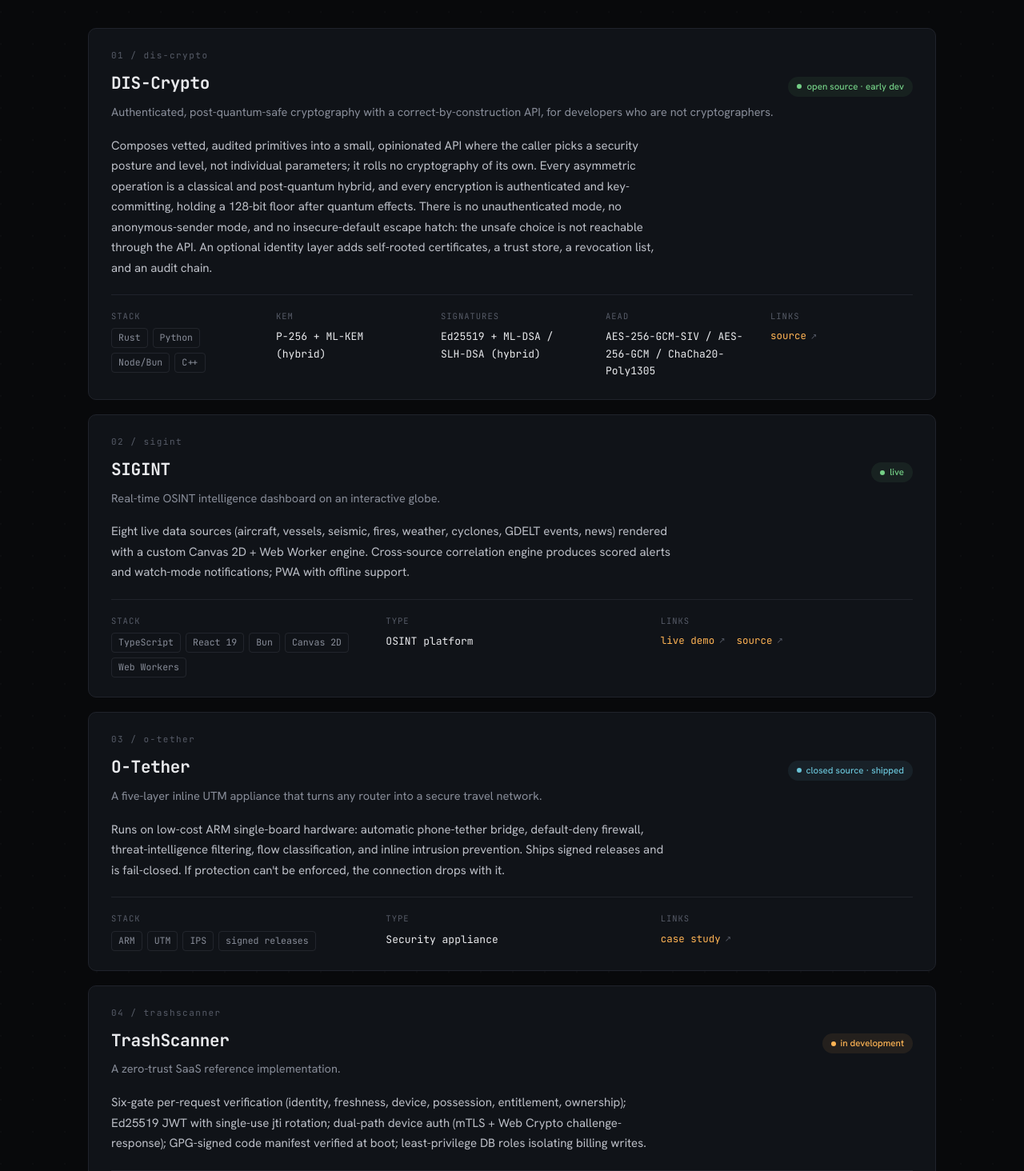
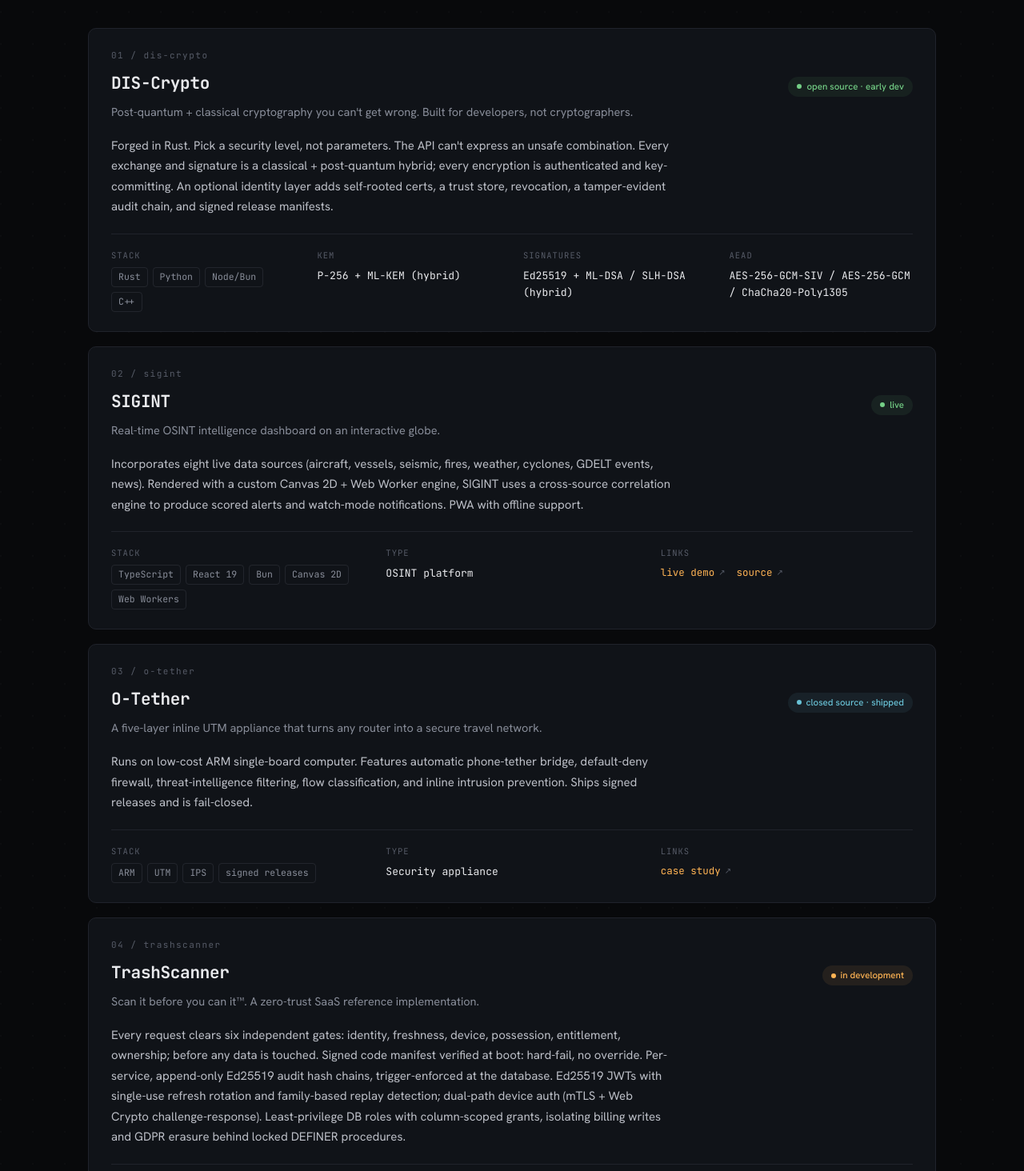
Before and after one commit to iiTONELOC/iitoneloc, a Next.js app: page / in a window 1280 px wide. Shown: the part 786-2250 px from the top of the page at 80% size. Built offline with nearby package versions, Linux system fonts and the light colour scheme; no server answers.

Commit message:
update project data

```diff
--- a/src/data/projects.ts
+++ b/src/data/projects.ts
@@ -39,9 +39,9 @@ export const projects: Project[] = [
     name: "DIS-Crypto",
     status: "open-source",
     statusLabel: "open source · early dev",
-    hook: "Authenticated, post-quantum-safe cryptography with a correct-by-construction API, for developers who are not cryptographers.",
+    hook: "Post-quantum + classical cryptography you can't get wrong. Built for developers, not cryptographers.",
     description:
-      "Composes vetted, audited primitives into a small, opinionated API where the caller picks a security posture and level, not individual parameters; it rolls no cryptography of its own. Every asymmetric operation is a classical and post-quantum hybrid, and every encryption is authenticated and key-committing, holding a 128-bit floor after quantum effects. There is no unauthenticated mode, no anonymous-sender mode, and no insecure-default escape hatch: the unsafe choice is not reachable through the API. An optional identity layer adds self-rooted certificates, a trust store, a revocation list, and an audit chain.",
+      "Forged in Rust. Pick a security level, not parameters. The API can't express an unsafe combination. Every exchange and signature is a classical + post-quantum hybrid; every encryption is authenticated and key-committing. An optional identity layer adds self-rooted certs, a trust store, revocation, a tamper-evident audit chain, and signed release manifests.",
     stack: ["Rust", "Python", "Node/Bun", "C++"],
     meta: [
       { label: "KEM", value: "P-256 + ML-KEM (hybrid)" },
@@ -51,7 +51,9 @@ export const projects: Project[] = [
         value: "AES-256-GCM-SIV / AES-256-GCM / ChaCha20-Poly1305",
       },
     ],
-    links: [{ label: "source", href: "https://github.com/wedefendit/dis-crypto" }],
+    links: [
+      // { label: "source", href: "https://github.com/wedefendit/dis-crypto" },
+    ],
   },
   {
     designation: "02 / sigint",
@@ -60,7 +62,7 @@ export const projects: Project[] = [
     statusLabel: "live",
     hook: "Real-time OSINT intelligence dashboard on an interactive globe.",
     description:
-      "Eight live data sources (aircraft, vessels, seismic, fires, weather, cyclones, GDELT events, news) rendered with a custom Canvas 2D + Web Worker engine. Cross-source correlation engine produces scored alerts and watch-mode notifications; PWA with offline support.",
+      "Incorporates eight live data sources (aircraft, vessels, seismic, fires, weather, cyclones, GDELT events, news). Rendered with a custom Canvas 2D + Web Worker engine, SIGINT uses a cross-source correlation engine to produce scored alerts and watch-mode notifications. PWA with offline support.",
     stack: ["TypeScript", "React 19", "Bun", "Canvas 2D", "Web Workers"],
     meta: [{ label: "Type", value: "OSINT platform" }],
     links: [
@@ -75,7 +77,7 @@ export const projects: Project[] = [
     statusLabel: "closed source · shipped",
     hook: "A five-layer inline UTM appliance that turns any router into a secure travel network.",
     description:
-      "Runs on low-cost ARM single-board hardware: automatic phone-tether bridge, default-deny firewall, threat-intelligence filtering, flow classification, and inline intrusion prevention. Ships signed releases and is fail-closed. If protection can't be enforced, the connection drops with it.",
+      "Runs on low-cost ARM single-board computer. Features automatic phone-tether bridge, default-deny firewall, threat-intelligence filtering, flow classification, and inline intrusion prevention. Ships signed releases and is fail-closed.",
     stack: ["ARM", "UTM", "IPS", "signed releases"],
     meta: [{ label: "Type", value: "Security appliance" }],
     links: [
@@ -90,9 +92,9 @@ export const projects: Project[] = [
     name: "TrashScanner",
     status: "in-development",
     statusLabel: "in development",
-    hook: "A zero-trust SaaS reference implementation.",
+    hook: "Scan it before you can it™. A zero-trust SaaS reference implementation.",
     description:
-      "Six-gate per-request verification (identity, freshness, device, possession, entitlement, ownership); Ed25519 JWT with single-use jti rotation; dual-path device auth (mTLS + Web Crypto challenge-response); GPG-signed code manifest verified at boot; least-privilege DB roles isolating billing writes.",
+      "Every request clears six independent gates: identity, freshness, device, possession, entitlement, ownership; before any data is touched. Signed code manifest verified at boot: hard-fail, no override. Per-service, append-only Ed25519 audit hash chains, trigger-enforced at the database. Ed25519 JWTs with single-use refresh rotation and family-based replay detection; dual-path device auth (mTLS + Web Crypto challenge-response). Least-privilege DB roles with column-scoped grants, isolating billing writes and GDPR erasure behind locked DEFINER procedures.",
     stack: ["TypeScript", "Bun", "Hono", "React", "Zitadel"],
     meta: [
       { label: "Target", value: "OWASP ASVS L2 · AAL2" },
```
